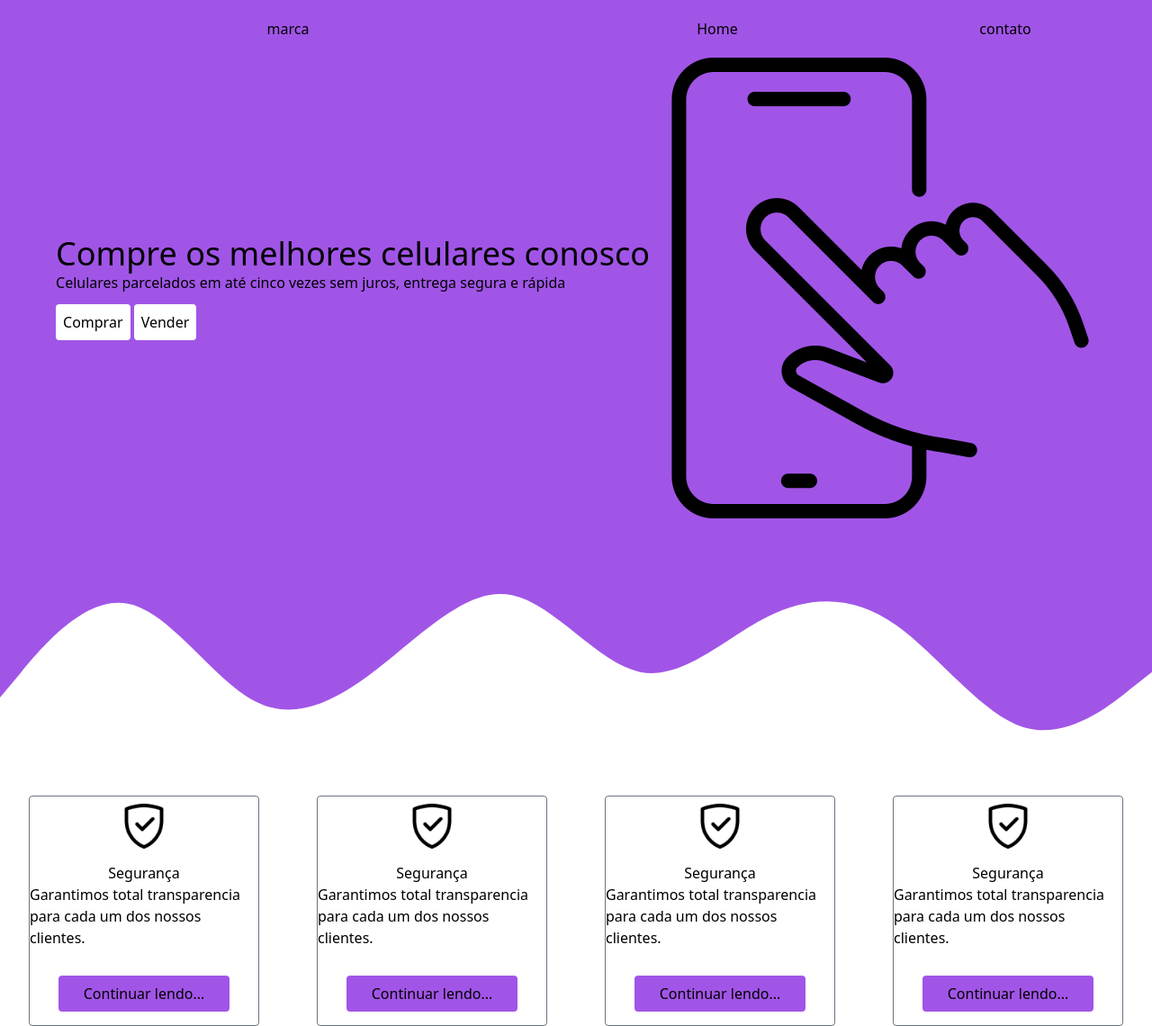
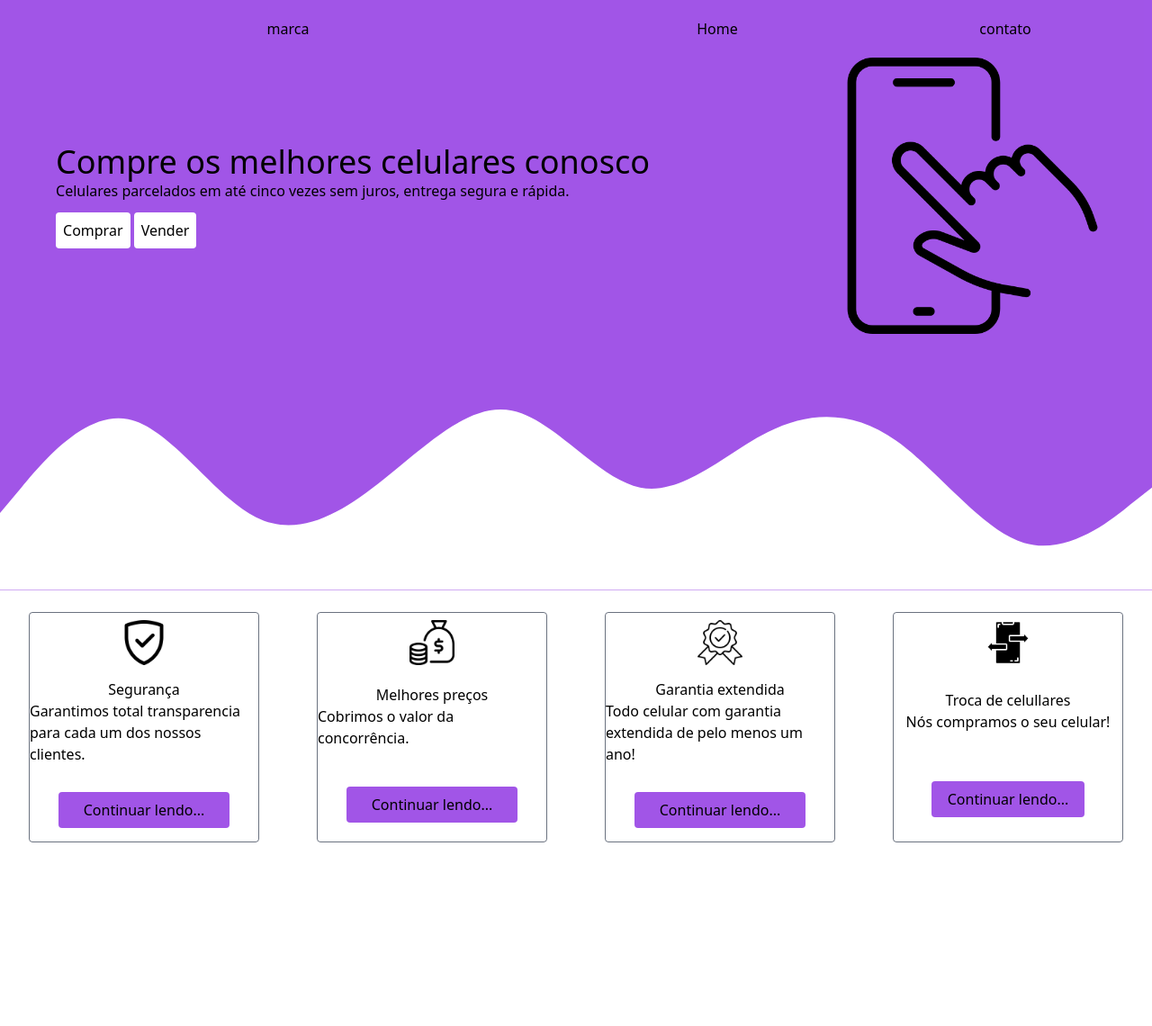
Before and after one commit to ItaloMirandaSantiago/landingPage, a website: page src/index.html in a window 1280 px wide. Shown: the whole page at 90% size. After the commit the page ends 936 px from the top, so only its background shows below. Drawn offline with Linux system fonts and the light colour scheme.

Commit message:
completo

```diff
--- a/src/index.html
+++ b/src/index.html
@@ -26,15 +26,15 @@
                             Compre os melhores celulares conosco
                         </h1>
                         <p>
-                            Celulares parcelados em até cinco vezes sem juros, entrega segura e rápida
+                            Celulares parcelados em até cinco vezes sem juros, entrega segura e rápida.
                         </p>
                         <div class="mt-3">
                             <button class="p-2 bg-white rounded">Comprar</button>
                             <button class="p-2 bg-white rounded">Vender</button>
                         </div>
                     </div>
-                    <div>
-                        <img src="./image/tocar.png" />
+                    <div class="flex justify-end">
+                        <img src="./image/tocar.png" class="hidden md:block" width="60%" height="60%"/>
                     </div>
                 </div>
 
@@ -55,31 +55,31 @@
             </div>
         </div>
         <div class="mt-6 border border-gray-500 w-64 h-64 rounded justify-items-center flex-col flex min-h-max items-center">
-            <img src="./image/escudo.png" width="50px" class="mx-auto mt-2" />
+            <img src="./image/money-bag (1).png" width="50px" class="mx-auto mt-2" />
             <div class="justify-items-center justify-around flex-col min-h-max items-center flex flex-grow">
                 <div class="items-center flex flex-col">
-                    <p>Segurança</p>
-                    <p>Garantimos total transparencia para cada um dos nossos clientes.</p>
+                    <p>Melhores preços</p>
+                    <p>Cobrimos o valor da concorrência.</p>
                 </div>
                 <button class="p-2 w-9/12 color rounded">Continuar lendo...</button>
             </div>
         </div>
         <div class="mt-6 border border-gray-500 w-64 h-64 rounded justify-items-center flex-col flex min-h-max items-center">
-            <img src="./image/escudo.png" width="50px" class="mx-auto mt-2" />
+            <img src="./image/certificado-de-garantia.png" width="50px" class="mx-auto mt-2" />
             <div class="justify-items-center justify-around flex-col min-h-max items-center flex flex-grow">
                 <div class="items-center flex flex-col">
-                    <p>Segurança</p>
-                    <p>Garantimos total transparencia para cada um dos nossos clientes.</p>
+                    <p>Garantia extendida</p>
+                    <p>Todo celular com garantia extendida de pelo menos um ano!</p>
                 </div>
                 <button class="p-2 w-9/12 color rounded">Continuar lendo...</button>
             </div>
         </div>
         <div class="mt-6 border border-gray-500 w-64 h-64 rounded justify-items-center flex-col flex min-h-max items-center">
-            <img src="./image/escudo.png" width="50px" class="mx-auto mt-2" />
+            <img src="./image/troca-de-dados.png" width="50px" class="mx-auto mt-2" />
             <div class="justify-items-center justify-around flex-col min-h-max items-center flex flex-grow">
                 <div class="items-center flex flex-col">
-                    <p>Segurança</p>
-                    <p>Garantimos total transparencia para cada um dos nossos clientes.</p>
+                    <p>Troca de celullares </p>
+                    <p>Nós compramos o  seu celular!</p>
                 </div>
                 <button class="p-2 w-9/12 color rounded">Continuar lendo...</button>
             </div>
```
Also changed, not shown: src/image/certificado-de-garantia.png (added), src/image/money-bag (1).png (added), src/image/troca-de-dados.png (added), src/output.css.
